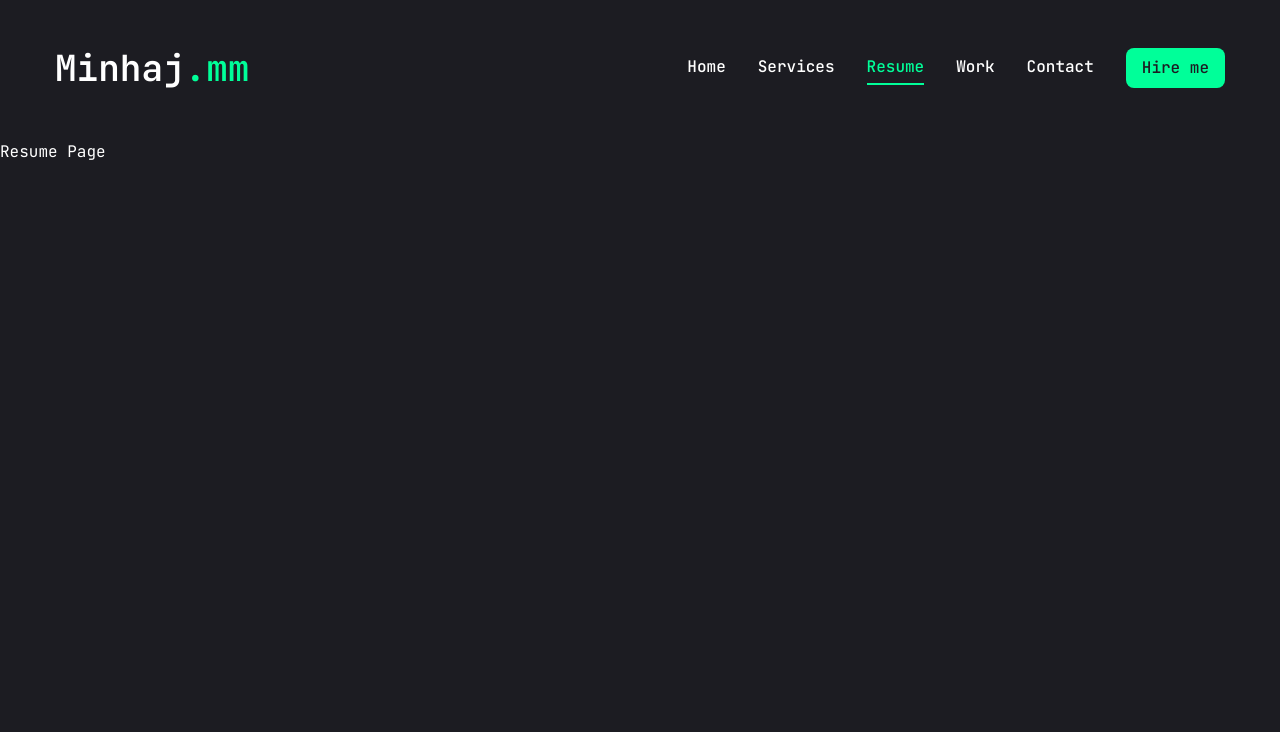
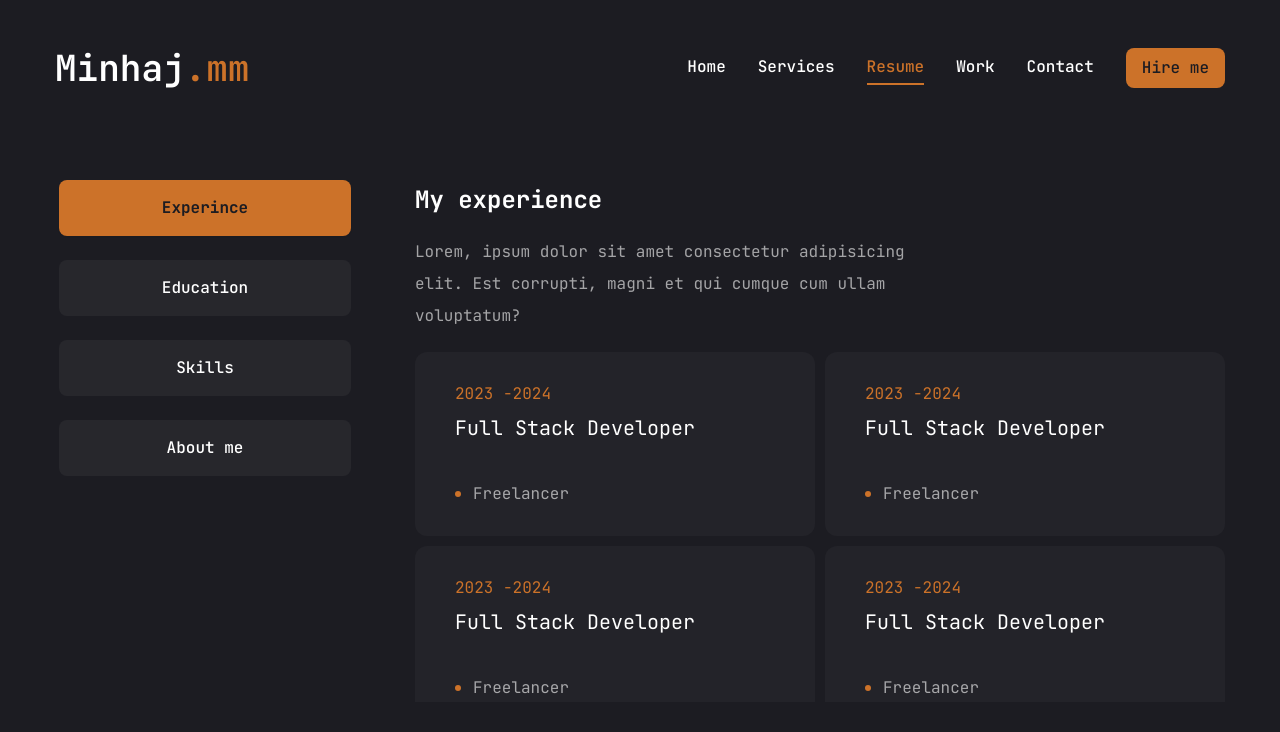
Before and after one commit to Minhaj99466/Minhaj-portfolio-2.0, a Next.js app: page /resume in a window 1280 px wide. Shown: the top 732 px of the page. Built offline with nearby package versions, Linux system fonts and the light colour scheme.

Commit message:
skill updated

```diff
--- a/app/resume/page.jsx
+++ b/app/resume/page.jsx
@@ -1,11 +1,235 @@
-import React from 'react'
+"use client";
+
+import {
+  FaHtml5,
+  FaCss3,
+  FaJs,
+  FaReact,
+  FaFigma,
+  FaNodeJs,
+} from "react-icons/fa";
+import { SiTailwindcss, SiNextdotjs } from "react-icons/si";
+import { delay, motion } from "framer-motion";
+import { Tabs, TabsContent, TabsList, TabsTrigger } from "@/components/ui/tabs";
+import { ScrollArea } from "@/components/ui/scroll-area";
+import { Tooltip, TooltipContent, TooltipProvider, TooltipTrigger } from "@/components/ui/tooltip";
+
+const about = {
+  title: "about me",
+  description:
+    "Lorem ipsum dolor sit amet consectetur adipisicing elit. Doloribus architecto, eveniet sunt mollitia incidunt fuga modi accusamus!",
+  info: [
+    {
+      fieldName: "Name",
+      fieldValue: "Minhaj mm",
+    },
+    {
+      fieldName: "Phone",
+      fieldValue: "+91 9946631792",
+    },
+    {
+      fieldName: "Nationality",
+      fieldValue: "Indian",
+    },
+    {
+      fieldName: "Email",
+      fieldValue: "minhaj9946@gmail.com",
+    },
+    {
+      fieldName: "Freelance",
+      fieldValue: "Available",
+    },
+    {
+      fieldName: "Language",
+      fieldValue: "English,Malayalam,Tamil",
+    },
+  ],
+};
+
+const experience = {
+  icon: "",
+  title: "My experience",
+  description:
+    "Lorem, ipsum dolor sit amet consectetur adipisicing elit. Est corrupti, magni et qui cumque cum ullam voluptatum?",
+  items: [
+    {
+      company: "Freelancer",
+      position: "Full Stack Developer",
+      duration: "2023 -2024",
+    },
+    {
+      company: "Freelancer",
+      position: "Full Stack Developer",
+      duration: "2023 -2024",
+    },
+    {
+      company: "Freelancer",
+      position: "Full Stack Developer",
+      duration: "2023 -2024",
+    },
+    {
+      company: "Freelancer",
+      position: "Full Stack Developer",
+      duration: "2023 -2024",
+    },
+  ],
+};
+const education = {
+  icon: "",
+  title: "My education",
+  description:
+    "Lorem, ipsum dolor sit amet consectetur adipisicing elit. Est corrupti, magni et qui cumque cum ullam voluptatum?",
+  items: [
+    {
+      institution: "Bootcamp",
+      degree: "Full Stack Developer",
+      duration: "2023 -2024",
+    },
+    {
+      institution: "Freelancer",
+      degree: "Full Stack Developer",
+      duration: "2023 -2024",
+    },
+    {
+      institution: "Freelancer",
+      degree: "Full Stack Developer",
+      duration: "2023 -2024",
+    },
+  ],
+};
+
+const skills = {
+  title: "My skills",
+  description:
+    "Lorem ipsum dolor sit amet consectetur adipisicing elit. Necessitatibus vero quos ipsum dolorum facilis, eos nulla consequatur.",
+  skillList: [
+    {
+      icon: <FaHtml5 />,
+      name: "html 5",
+    },
+    {
+      icon: <FaCss3 />,
+      name: "css3",
+    },
+    {
+      icon: <FaNodeJs />,
+      name: "node.js",
+    },
+    {
+      icon: <FaReact />,
+      name: "react.js",
+    },
+    {
+      icon: <SiNextdotjs />,
+      name: "next.js",
+    },
+    {
+      icon: <SiTailwindcss />,
+      name: "tailwind.css js",
+    },
+  ],
+};
 
 const page = () => {
   return (
-    <div>
-      Resume Page
-    </div>
-  )
-}
+    <motion.div
+      initial={{ opacity: 0 }}
+      animate={{
+        opacity: 1,
+        transition: { delay: 2.4, duration: 0.4, ease: "easeIn" },
+      }}
+      className="min-h-[80vh] flex items-center justify-center py-12 xl:py-0"
+    >
+      <div className="container mx-auto">
+        <Tabs defaultValue="experience" className="flex flex-col xl:flex-row gap-[60px]">
+          <TabsList className="flex flex-col w-full max-w-[300px] mx-auto xl:mx-0 gap-6">
+            <TabsTrigger value="experience">Experince</TabsTrigger>
+            <TabsTrigger value="education">Education</TabsTrigger>
+            <TabsTrigger value="skills">Skills</TabsTrigger>
+            <TabsTrigger value="about">About me</TabsTrigger>
+          </TabsList>
+          <div className="min-h-[70vh] w-full">
 
-export default page
+            {/* Experince */}
+
+            <TabsContent value='experience' className="w-full">
+              <div className="flex flex-col gap-[20px] text-center xl:text-left">
+                <h3 className="text-2xl font-bold">{experience.title}</h3>
+                <p className="max-w-[500px] text-white/60 mx-auto xl:mx-0">{experience.description}</p>
+                <ScrollArea className="h-[350px] ">
+                  <ul className="grid grid-cols-1 lg:grid-cols-2 gap-[10px] ">
+                    {experience.items.map((item, index) => (
+                      <li key={index} className="bg-[#232329] h-[184px] py-6 px-10 rounded-xl flex flex-col justify-center items-center lg:items-start gap-1">
+                        <span className="text-accent">{item.duration}</span>
+                        <h3 className="text-xl max-w-[260px] min-h-[60px] text-center lg:text-left">{item.position}</h3>
+                        <div className="flex items-center gap-3">
+                          <span className="w-[6px] h-[6px] rounded-full bg-accent"></span>
+                          <p className="text-white/60">{item.company}</p>
+                        </div>
+                      </li>
+                    ))}
+                  </ul>
+
+                </ScrollArea>
+              </div>
+            </TabsContent>
+
+            {/* Education */}
+
+            <TabsContent value='education' className="w-full">
+              <div className="flex flex-col gap-[20px] text-center xl:text-left">
+                <h3 className="text-2xl font-bold">{education.title}</h3>
+                <p className="max-w-[500px] text-white/60 mx-auto xl:mx-0">{experience.description}</p>
+                <ScrollArea className="h-[350px] ">
+                  <ul className="grid grid-cols-1 lg:grid-cols-2 gap-[10px] ">
+                    {education.items.map((item, index) => (
+                      <li key={index} className="bg-[#232329] h-[184px] py-6 px-10 rounded-xl flex flex-col justify-center items-center lg:items-start gap-1">
+                        <span className="text-accent">{item.duration}</span>
+                        <h3 className="text-xl max-w-[260px] min-h-[60px] text-center lg:text-left">{item.degree}</h3>
+                        <div className="flex items-center gap-3">
+                          <span className="w-[6px] h-[6px] rounded-full bg-accent"></span>
+                          <p className="text-white/60">{item.institution}</p>
+                        </div>
+                      </li>
+                    ))}
+                  </ul>
+
+                </ScrollArea>
+              </div>
+            </TabsContent>
+
+            {/* Skills */}
+
+            <TabsContent value='skills' className="w-full h-full">
+              <div className="flex flex-col gap-[30px] ">
+                <div className="flex flex-col gap-[30px] text-center xl:text-left">
+                  <h3 className="text-2xl font-bold">{skills.title}</h3>
+                  <p className="max-w-[500px] text-white/60 mx-auto xl:mx-0">{skills.description}</p>
+                </div>
+                <ul className="grid grid-cols-2 sm:grid-cols-3 md:grid-cols-4 gap-4  xl:gap-[30px] ">
+                  {skills.skillList.map((item, index) => (
+                    <li key={index} >
+                     <TooltipProvider delayDuration={100}>
+                      <Tooltip>
+                        <TooltipTrigger className="bg-[#232329] gap-1 h-[150px] w-full rounded-lg flex justify-center items-center group">
+                          <div className="text-6xl group-hover:accent transition-all duration-500 group-hover:text-accent">{item.icon}</div>
+                        </TooltipTrigger>
+                        <TooltipContent>
+                          <p className="capitalize">{item.name}</p>
+                        </TooltipContent>
+                      </Tooltip>
+                     </TooltipProvider>
+
+                    </li>
+                  ))}
+                </ul>
+              </div>
+            </TabsContent>
+          </div>
+        </Tabs>
+      </div>
+    </motion.div>
+  );
+};
+
+export default page;
--- a/components/ui/scroll-area.jsx
+++ b/components/ui/scroll-area.jsx
@@ -32,7 +32,7 @@ const ScrollBar = React.forwardRef(({ className, orientation = "vertical", ...pr
       className
     )}
     {...props}>
-    <ScrollAreaPrimitive.ScrollAreaThumb className="relative flex-1 rounded-full bg-slate-200 dark:bg-slate-800" />
+    <ScrollAreaPrimitive.ScrollAreaThumb className="relative flex-1 rounded-full bg-accent dark:bg-slate-800" />
   </ScrollAreaPrimitive.ScrollAreaScrollbar>
 ))
 ScrollBar.displayName = ScrollAreaPrimitive.ScrollAreaScrollbar.displayName
--- a/components/ui/tabs.jsx
+++ b/components/ui/tabs.jsx
@@ -11,7 +11,7 @@ const TabsList = React.forwardRef(({ className, ...props }, ref) => (
   <TabsPrimitive.List
     ref={ref}
     className={cn(
-      "inline-flex h-10 items-center justify-center rounded-md bg-slate-100 p-1 text-slate-500 dark:bg-slate-800 dark:text-slate-400",
+      "inline-flex h-auto rounded-md p-1 text-primary ",
       className
     )}
     {...props} />
@@ -22,7 +22,7 @@ const TabsTrigger = React.forwardRef(({ className, ...props }, ref) => (
   <TabsPrimitive.Trigger
     ref={ref}
     className={cn(
-      "inline-flex items-center justify-center whitespace-nowrap rounded-sm px-3 py-1.5 text-sm font-medium ring-offset-white transition-all focus-visible:outline-none focus-visible:ring-2 focus-visible:ring-slate-950 focus-visible:ring-offset-2 disabled:pointer-events-none disabled:opacity-50 data-[state=active]:bg-white data-[state=active]:text-slate-950 data-[state=active]:shadow-sm dark:ring-offset-slate-950 dark:focus-visible:ring-slate-300 dark:data-[state=active]:bg-slate-950 dark:data-[state=active]:text-slate-50",
+      "inline-flex items-center w-full bg-[#27272c] justify-center whitespace-nowrap text-white rounded-lg p-3 text-balance font-medium ring-offset-white transition-all disabled:pointer-events-none disabled:opacity-50 data-[state=active]:bg-accent data-[state=active]:text-primary data-[state=active]:font-bold data-[state=active]:shadow-sm",
       className
     )}
     {...props} />
--- a/tailwind.config.js
+++ b/tailwind.config.js
@@ -27,8 +27,8 @@ module.exports = {
       colors:{
         primary:'#1c1c22',
         accent:{
-          DEFAULT:'#00ff99',
-          hover:'#00e187',
+          DEFAULT:'#cc7229',
+          hover:'#f9b97f',
         },
       },
       keyframes: {
```
